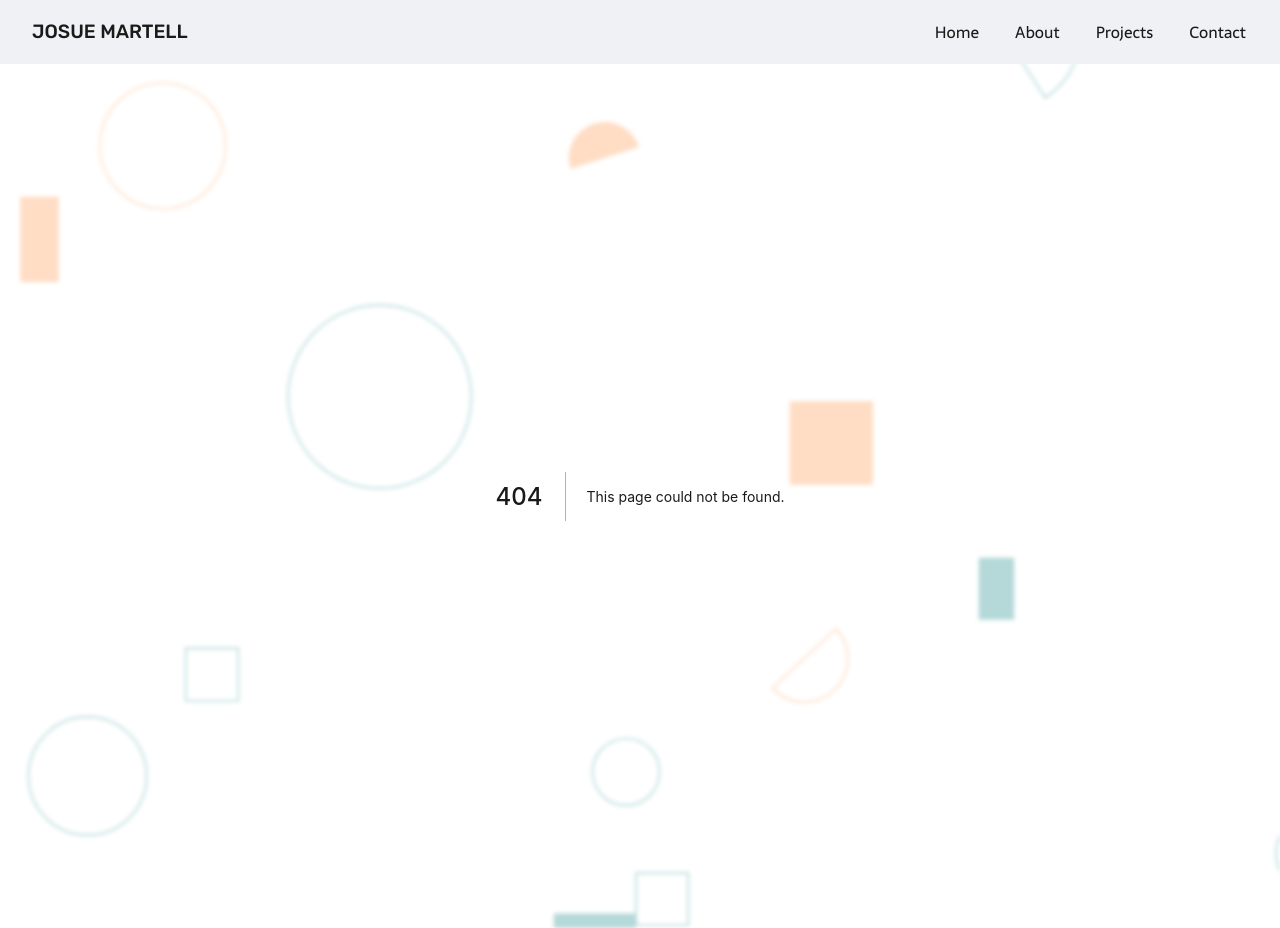
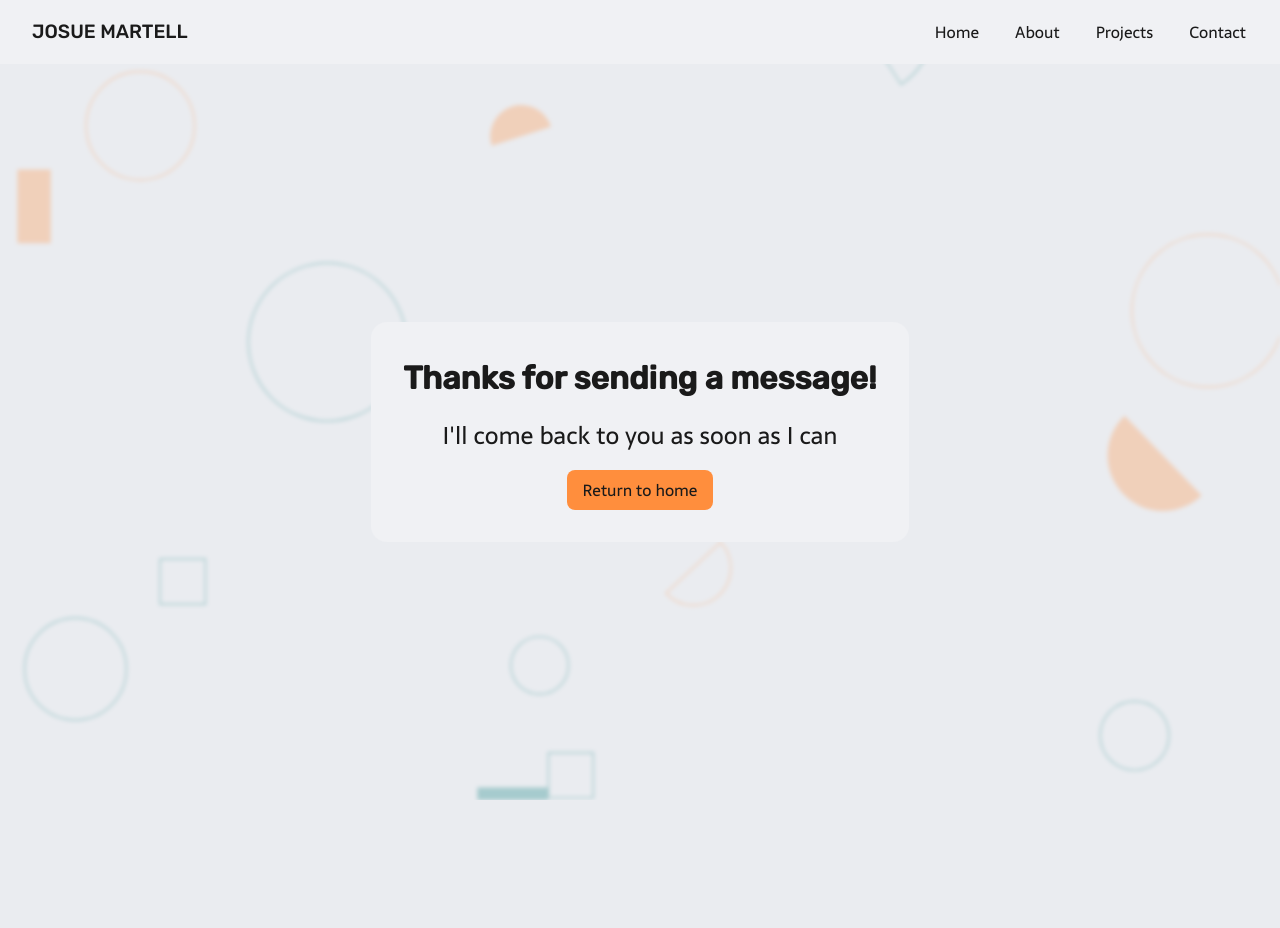
Before and after one commit to josushu0/portfolio, a Next.js app: page /thanks in a window 1280 px wide. Before the commit this address had no page. After the commit the page ends 800 px from the top, so only its background shows below. Built offline with nearby package versions, Linux system fonts and the light colour scheme.

Commit message:
feat: :sparkles: Created thanks page

```diff
--- /dev/null
+++ b/pages/thanks.js
@@ -0,0 +1,18 @@
+import Link from 'next/link'
+import style from '../styles/Thanks.module.scss'
+
+function Thanks() {
+  return (
+    <>
+      <main className={style.main}>
+        <div className={style.card}>
+          <h1>Thanks for sending a message!</h1>
+          <p>I&apos;ll come back to you as soon as I can</p>
+          <Link href='/'>Return to home</Link>
+        </div>
+      </main>
+    </>
+  )
+}
+
+export default Thanks
--- /dev/null
+++ b/styles/Thanks.module.scss
@@ -0,0 +1,42 @@
+@use 'colors';
+@use 'fonts';
+
+.main {
+  display: grid;
+  place-content: center;
+  height: calc(100vh - 8rem);
+}
+
+.card {
+  display: flex;
+  flex-direction: column;
+  align-items: center;
+  gap: 1rem;
+  background-color: colors.$neutral_100;
+  border-radius: 1rem;
+  padding: 2rem;
+
+  @media (prefers-color-scheme: dark) {
+    background-color: colors.$neutral_900;
+  }
+
+  h1 {
+    font-family: fonts.$subtitle;
+  }
+
+  p {
+    font-size: 1.5rem;
+  }
+
+  a {
+    background-color: colors.$primary;
+    padding: 0.5rem 1rem;
+    cursor: pointer;
+    border-radius: 0.5rem;
+    border: none;
+
+    @media (prefers-color-scheme: dark) {
+      background-color: colors.$primary-300;
+    }
+  }
+}
```
